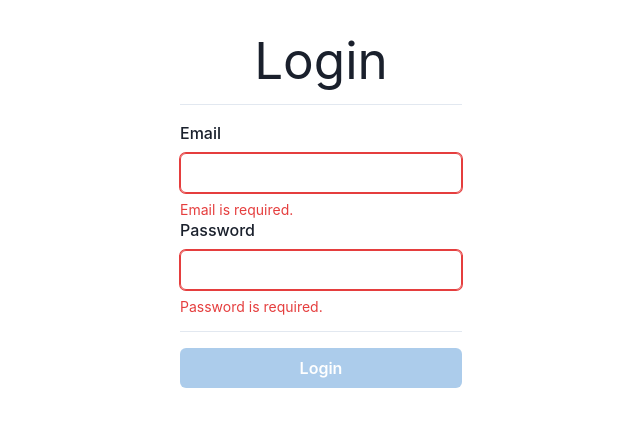
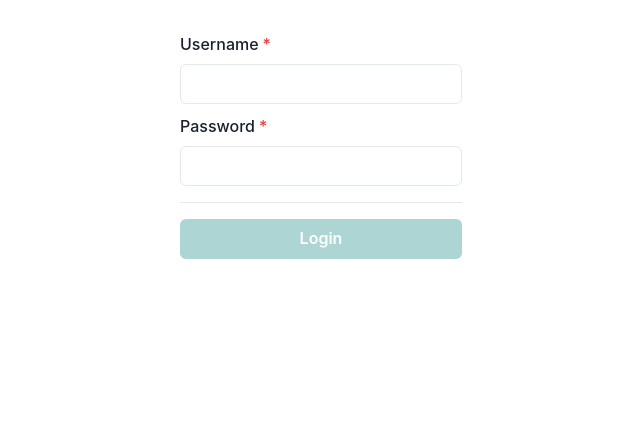
Before and after one commit to hamurda/good_game, a React (Vite) app in the folder good-game-fe/: page / in a window 1280 px wide. Shown: the top 426 px of the page, without its empty margins (319-959 px from the left). Built offline with nearby package versions, Linux system fonts and the light colour scheme.

Commit message:
Creating login form

```diff
--- a/good-game-fe/package.json
+++ b/good-game-fe/package.json
@@ -12,9 +12,13 @@
     "@chakra-ui/react": "^2.7.1",
     "@emotion/react": "^11.11.1",
     "@emotion/styled": "^11.11.0",
+    "@hookform/resolvers": "^2.9.11",
+    "axios": "^1.3.4",
     "framer-motion": "^10.12.17",
     "react": "^18.2.0",
-    "react-dom": "^18.2.0"
+    "react-dom": "^18.2.0",
+    "react-hook-form": "7.43",
+    "zod": "^3.20.6"
   },
   "devDependencies": {
     "@types/react": "^18.0.27",
--- a/good-game-fe/src/App.tsx
+++ b/good-game-fe/src/App.tsx
@@ -3,11 +3,9 @@ import Login from "./pages/Login";
 
 function App() {
 
-
   return (
-      <Login />
+      <Login/>
   )
-
 
 }
 
--- a/good-game-fe/src/components/RequiredFormEntry.tsx
+++ /dev/null
@@ -1,26 +0,0 @@
-import {FormControl, FormLabel, FormErrorMessage, Input} from '@chakra-ui/react'
-import {useState} from "react";
-
-interface Props {
-    label: string,
-    type: string,
-    toDisable: (isError: boolean) => void
-}
-
-function RequiredFormEntry({label, type, toDisable}:Props) {
-    const [input, setInput] = useState('')
-    const handleInputChange = (e: any) => setInput(e.target.value)
-    const isError = input === ''
-    toDisable(isError)
-
-    return (
-        <FormControl isInvalid={isError}>
-            <FormLabel>{label}</FormLabel>
-            <Input type={type} value={input} onChange={handleInputChange} />
-            {(isError && <FormErrorMessage>{label} is required.</FormErrorMessage>)}
-        </FormControl>
-    )
-
-}
-
-export default RequiredFormEntry;
--- a/good-game-fe/src/pages/Login.tsx
+++ b/good-game-fe/src/pages/Login.tsx
@@ -1,37 +1,48 @@
-import RequiredFormEntry from "../components/RequiredFormEntry";
-import {Box, StackDivider, VStack} from "@chakra-ui/react";
-import { Button } from '@chakra-ui/react'
-import {useState} from "react";
+import { FieldValues, useForm} from "react-hook-form";
+import {z} from 'zod';
+import { zodResolver } from '@hookform/resolvers/zod';
+import {Box, StackDivider, VStack, Button, FormLabel, Input, FormErrorMessage, FormControl} from "@chakra-ui/react";
 
-function Login() {
-    const [emailTyped, setEmailTyped] = useState(false)
-    const [passwordTyped, setPasswordTyped] = useState(false)
-    const handleEmailChange = (isError: boolean) => setEmailTyped(isError)
-    const handlePasswordChange = (isError: boolean) => setPasswordTyped(isError)
+
+const schema = z.object({
+    username: z.string().min(3),
+    password: z.string().min(3).max(20)
+});
+
+type FormData = z.infer<typeof schema>
+
+const Login = () => {
+    const {
+        register,
+        handleSubmit ,
+        formState ,
+    } = useForm<FormData>({resolver: zodResolver(schema)});
+    const onSubmit = (data: FieldValues) => {
+        console.log(data);
+    }
 
     return (
         <>
-            <VStack
-                divider={<StackDivider borderColor='gray.200' />}
-                spacing={4}
-                align='stretch'
-            >
-                <Box>
-                    <h1>Login</h1>
-                </Box>
-                <Box>
-                    <RequiredFormEntry type='email' label='Email' toDisable={handleEmailChange} />
-                    <RequiredFormEntry type='password' label='Password' toDisable={handlePasswordChange} />
-                </Box>
-                <Box>
-                    <Button colorScheme='blue'
-                            width='stretch'
-                            isDisabled={emailTyped || passwordTyped}
-                            onClick={() => console.log(passwordTyped)}>Login</Button>
-                </Box>
-            </VStack>
+            <form onSubmit={handleSubmit(onSubmit)}>
+                <VStack divider={<StackDivider borderColor='gray.200' />}
+                        spacing={4}
+                        align='stretch'>
+                    <Box>
+                        <FormControl isRequired mb="10px">
+                            <FormLabel>Username</FormLabel>
+                            <Input {...register("username")}/>
+                        </FormControl>
+                        <FormControl isRequired>
+                            <FormLabel>Password</FormLabel>
+                            <Input {...register("password")} type="password"/>
+                        </FormControl>
+                    </Box>
+                    <Button isDisabled={!formState.isValid} type="submit" colorScheme="teal" >Login</Button>
+                </VStack>
+            </form>
         </>
-    )
+
+    );
 }
 
 export default Login;
```
Also changed, not shown: 1 other file (tests, documents, lock files or other folders).
